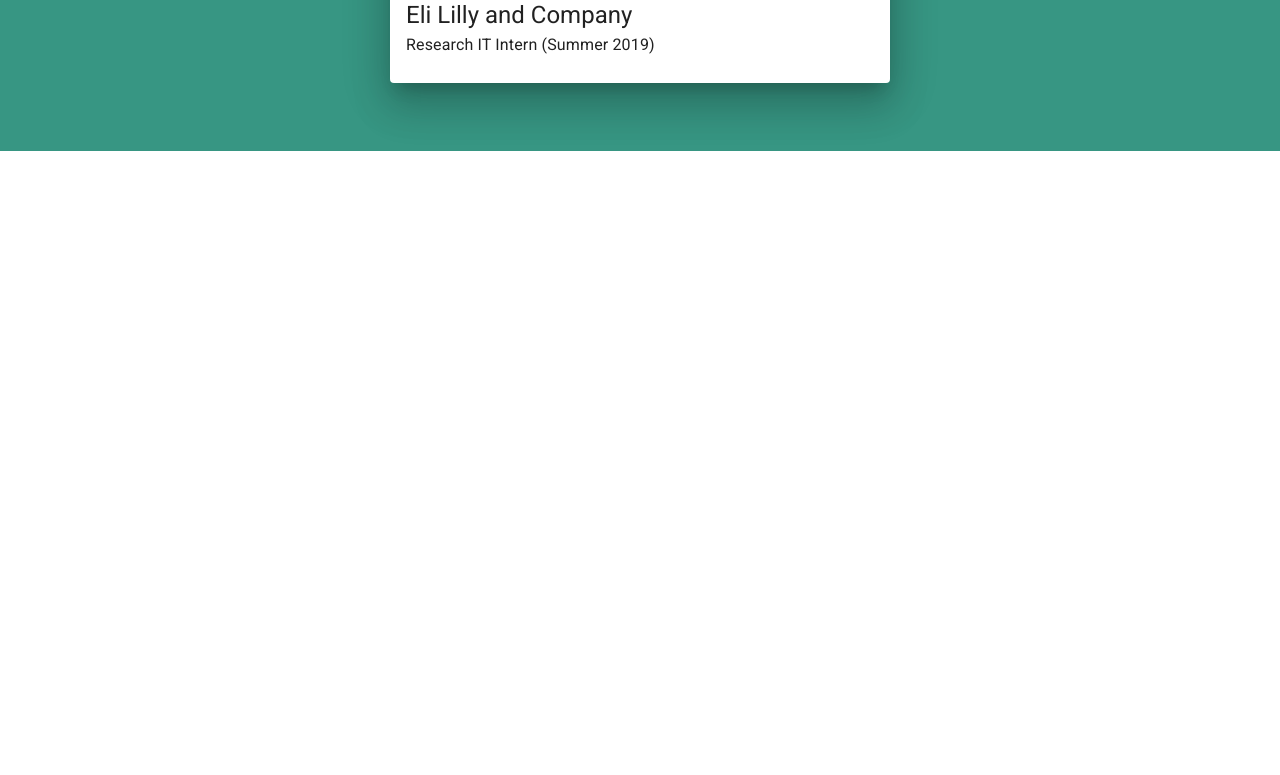
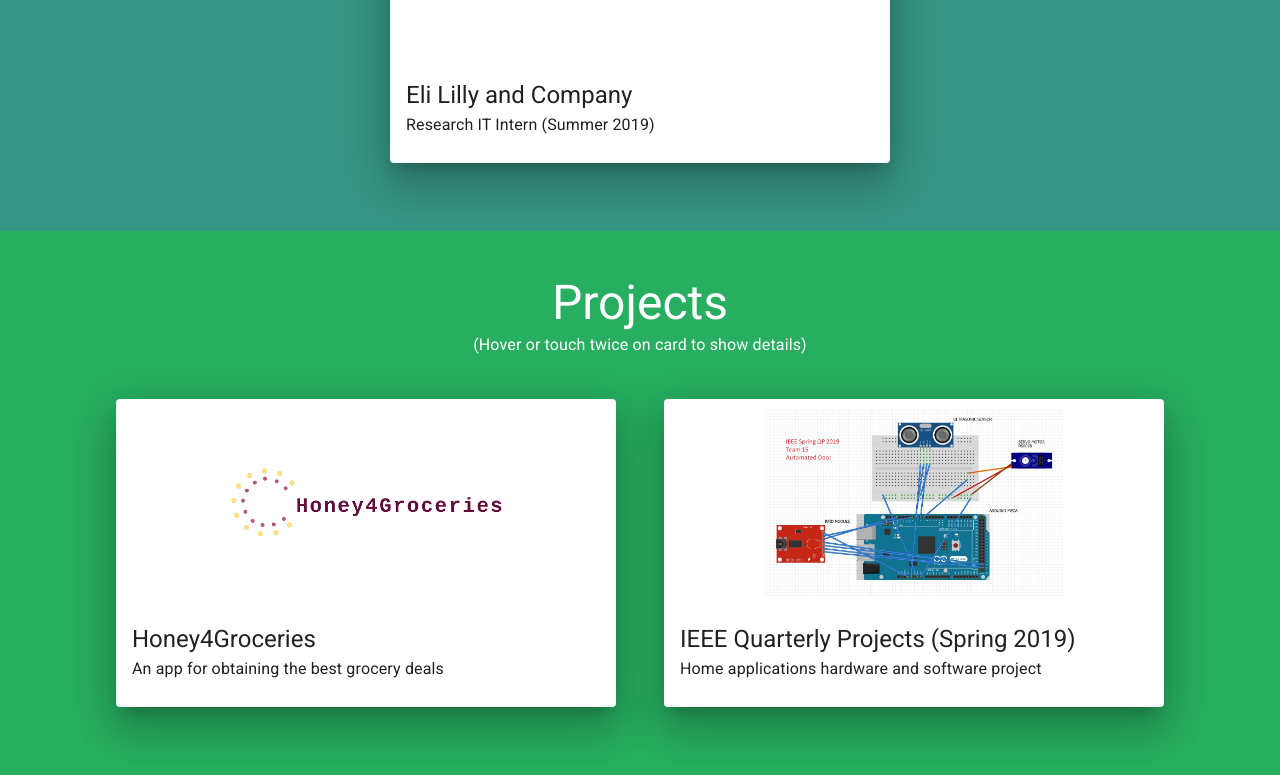
Before and after one commit to paulpan05/portfolio-website, a React (Create React App) app: page / in a window 1280 px wide. Shown: the part 1145-1920 px from the top of the page. Before the commit the page ends 1296 px from the top, so only its background shows below. Built offline with nearby package versions, Linux system fonts and the light colour scheme.

Commit message:
Added projects section content

```diff
--- a/src/components/CardSection.tsx
+++ b/src/components/CardSection.tsx
@@ -36,7 +36,7 @@
   const [cardClass, setCardClass] = React.useState('card-section-enter');
   const classes = useStyles(props);
   const handleCardAnimate = () => {
-    let element = document.querySelector('#card-section-grid');
+    let element = document.querySelector('#' + props.title.toLowerCase());
     if (element && isElementVisible(element)) {
       setCardClass('card-section-enter-active');
     }
@@ -51,7 +51,7 @@
     // eslint-disable-next-line react-hooks/exhaustive-deps
   }, []);
   return (
-    <div id='card-section-grid'>
+    <div id={props.title.toLowerCase()}>
       <Grid
         container
         direction="column"
--- a/src/components/Experience.tsx
+++ b/src/components/Experience.tsx
@@ -12,14 +12,15 @@
     fullDescription:
     <Typography>
       My project at Lilly consists of developing a game to educate scientists
-      about how the placement of amino acids affect the binding of antigen
-      to antibodies.<br/><br/>
-      In the process of making the game responsive, I am improving on the
-      runtime of bioinformatics algorithms such as Needleman-Wunsch. I am also
-      working on the front-end and writing unit tests for React components
-      before each release.<br/><br/>
-      <b>Languages and Frameworks:</b> TypeScript, Golang, React, Jest, D3.js,
-      Gorilla Mux, AWS Lambda, HTML, CSS, JavaScript
+      about how the placement of amino acids on an antibody's germline affect
+      immunogenicity.<br/><br/>
+      In the process of making the game responsive, I am improving the runtime
+      of bioinformatics scoring and alignment algorithms such as
+      Needleman-Wunsch. I am also working on the front-end and writing unit
+      tests for React components before each release.<br/><br/>
+      <b>Languages:</b> TypeScript, Go, HTML, CSS, JavaScript<br/>
+      <b>Frameworks:</b> React, Jest, D3.js, Gorilla Mux, AWS Lambda,
+      Material-UI
     </Typography>
   }
 ];
@@ -28,7 +29,7 @@
   return (
     <CardSection
       items={items}
-      cardHeight='10em'
+      cardHeight='15em'
       title='Experience'
       subtitle='(Hover or touch twice on card to show details)'
       backgroundColor='#379683'
--- a/src/components/Projects.tsx
+++ b/src/components/Projects.tsx
@@ -1,7 +1,54 @@
 import React from 'react';
+import Typography from '@material-ui/core/Typography';
+import CardSection from './CardSection';
+import honeyImage from '../images/Honey4Groceries.png';
+import IEEEQPSP19Image from '../images/IEEE_QP_SP19.jpg';
+
+const items = [
+  {
+    image: honeyImage,
+    imageWidth: '60%',
+    itemName: 'Honey4Groceries',
+    description: 'An app for obtaining the best grocery deals',
+    fullDescription:
+    <Typography>
+      I am part of a small project team that develops a grocery deals iOS app.
+      <br/><br/> The app takes in a list of grocery items the user wants to buy
+      along with the location. Subsequently, users are informed of the best
+      locations to make the batch of purchases.<br/><br/>
+      <b>Languages:</b> Swift, Go<br/>
+      <b>Frameworks:</b> PromiseKit, SwiftyJSON, Gorilla Mux<br/>
+      <b>APIs:</b> Chomp API, Foursquare Places API<br/>
+    </Typography>
+  },
+  {
+    image: IEEEQPSP19Image,
+    imageWidth: '60%',
+    itemName: 'IEEE Quarterly Projects (Spring 2019)',
+    description: 'Home applications hardware and software project',
+    fullDescription:
+    <Typography>
+      I was in a team of three that designs a product which is meant to improve
+      households. <br/><br/>For our project, we decided on an automatically
+      unlocking door which unlocks when the user swipes the correct ID on the
+      RFID reader. The door closes on detection of person being close enough
+      into the room, which is detected using an ultrasonic distance sensor.
+      <br/><br/>
+      <b>Language:</b> Arduino<br/>
+    </Typography>
+  }
+];
 
 const Projects: React.FC = () => {
-  return (<div></div>);
+  return (
+    <CardSection
+      items={items}
+      cardHeight='13em'
+      title='Projects'
+      subtitle='(Hover or touch twice on card to show details)'
+      backgroundColor='#27ae60'
+      textColor='white' />
+  );
 }
 
 export default Projects;
```
Also changed, not shown: src/images/Honey4Groceries.png (added), src/images/IEEE_QP_SP19.jpg (added).
